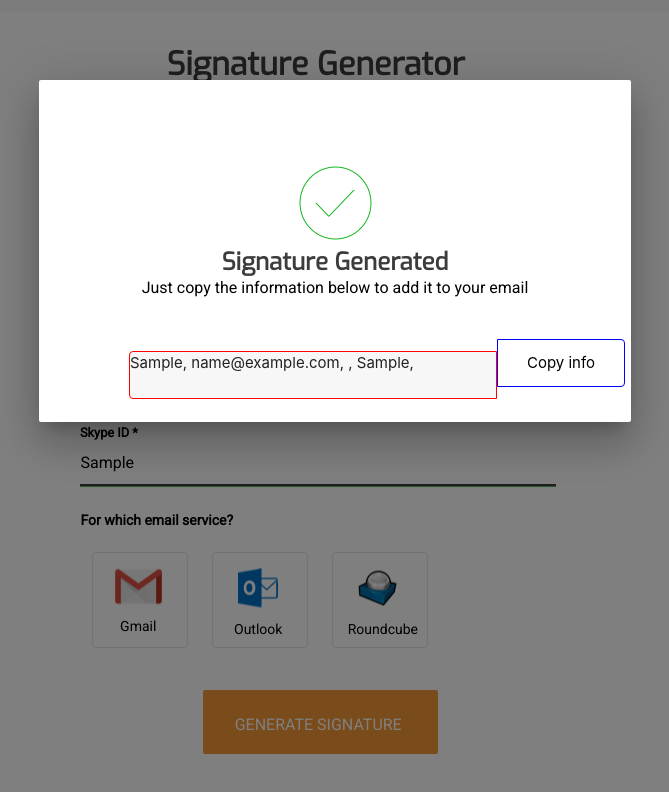
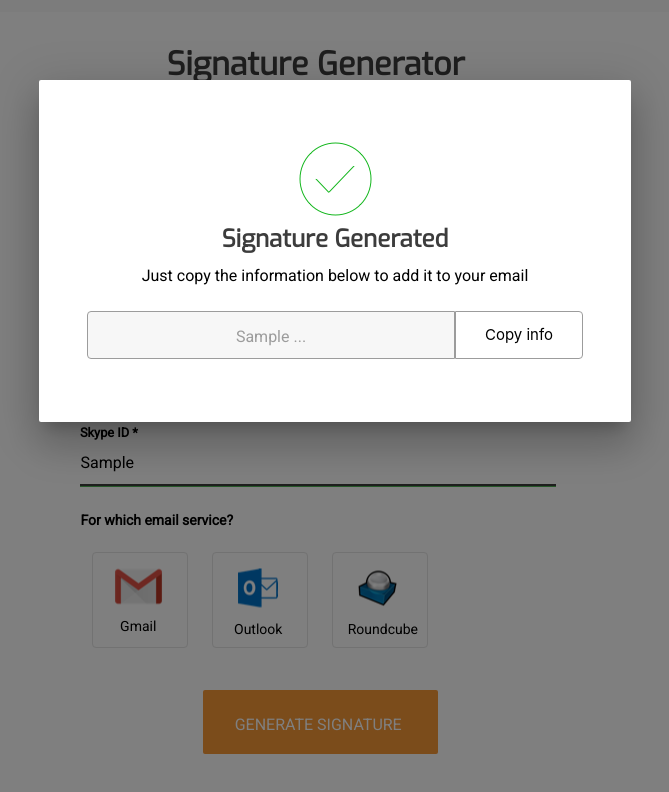
Before and after one commit to let1s3n/signature-generator, a React (Create React App) app: page / in a window 1280 px wide. Both pictures are taken after typing "Sample", "name@example.com", "Sample" into the empty fields and a click on the button "GENERATE SIGNATURE". Shown: the part 108-900 px from the top of the page, without its empty margins (305-974 px from the left). Built offline with nearby package versions, Linux system fonts and the light colour scheme.

Commit message:
improvement #9

```diff
--- a/package.json
+++ b/package.json
@@ -4,10 +4,12 @@
   "private": true,
   "dependencies": {
     "@types/jquery": "^3.3.29",
+    "common-tags": "^1.8.0",
     "jquery": "^3.3.1",
     "jquery-validation": "^1.19.0",
     "materialize-css": "^1.0.0-rc.2",
     "react": "^16.7.0",
+    "react-copy-to-clipboard": "^5.0.1",
     "react-dom": "^16.7.0",
     "react-scripts": "2.1.2"
   },
--- a/src/App.css
+++ b/src/App.css
@@ -1,7 +1,9 @@
 body {
   background-color: #f9f9f9;
 }
-
+/* img {
+  display:block;
+} */
 label {
   height: 16px;
   color: #000000;
@@ -371,11 +373,29 @@ input[type="submit" i] {
 }
 .modal-content{
   text-align:center;
-  margin-top:61.5px;
+  /* margin-top:61.5px; */
+  /* border:1px solid red; */
+
 }
-
+.modal .modal-content{
+  padding:0;
+}
+#img-confirm{
+  /* margin-top: 61.5px; */
+  display:block;
+  margin:0 auto;
+  margin-top: 61.5px;
+  /* border:1px solid blue; */
+}
+.modal .modal-footer{
+  padding:0;
+}
 .modal-footer{
   background-color:#FFFFFF !important;
+  /* border:1px solid yellow; */
+
+  margin-top:26px;
+
 }
 
 .signature-generated {
@@ -387,13 +407,16 @@ input[type="submit" i] {
 	font-weight: bold;
   line-height: 32px;
   margin:0 auto;
+  margin-top:7.5px !important;
 }
 .subtitle {
 
 	color: #000000;
 	font-family: Roboto;
 	font-size: 16px;
-	line-height: 19px;
+  line-height: 19px;
+  margin:0 auto;
+  margin-top:11px !important;
 }
 
 .footer-cage {
@@ -402,9 +425,14 @@ input[type="submit" i] {
 	border: 1px solid #9C9C9C;
 	border-radius: 4px 0 0 4px;
   background-color: #F7F7F7;
-  display: inline-block;
-  border:1px solid red;
-  text-align: left;
+  /* display: inline-block; */
+  /* border:1px solid red; */
+  text-align: center;
+  float:left;
+  margin-left:48px;
+
+
+
 }
 
 
@@ -414,6 +442,18 @@ input[type="submit" i] {
   border: 1px solid #9C9C9C;
   border-radius: 0 4px 4px 0;
   background-color: #FFFFFF;
-  display: inline-block;
-  border:1px solid blue;
+  /* display: inline-block; */
+  /* border:1px solid blue; */
+  float:left;
+
 }
+
+.footer-cage-text{
+  height: 19px;
+  width: 320px;
+  color: #9C9C9C;
+  font-family: Roboto;
+  font-size: 16px;
+  line-height: 19px;
+  margin:15px auto;
+}
--- a/src/Form.js
+++ b/src/Form.js
@@ -1,9 +1,10 @@
-import React, { useRef, useState } from "react";
+import React from "react";
 import $ from "jquery";
 import "materialize-css";
 import "materialize-css/dist/css/materialize.min.css";
 import PropTypes from "prop-types";
-
+import { CopyToClipboard } from "react-copy-to-clipboard";
+import { html } from 'common-tags';
 export default class Form extends React.Component {
   constructor(props) {
     super(props);
@@ -14,8 +15,6 @@ export default class Form extends React.Component {
       skypeId: "",
       emailService: ""
     };
-    this.handleClick = this.handleClick.bind(this);
-
   }
 
   handleSubmit = event => {
@@ -32,18 +31,8 @@ export default class Form extends React.Component {
     });
   };
 
-  handleClick(e) {
-
-  }
-
   render() {
-    const {
-      fullName,
-      position,
-      email,
-      skypeId,
-      emailService
-    } = this.state;
+    const { fullName, position, email, skypeId, emailService } = this.state;
 
     return (
       <div className="row main" /* style={{ border: "1px solid green" }} */>
@@ -191,18 +180,34 @@ export default class Form extends React.Component {
 
         <div id="modal1" className="modal">
           <div className="modal-content">
-            <img src={require("./confirmation.png")} alt="" />
+            <img id="img-confirm" src={require("./confirmation.png")} alt="" />
+
             <h2 className="signature-generated">Signature Generated</h2>
             <h4 className="subtitle">
               Just copy the information below to add it to your email
             </h4>
           </div>
           <div className="modal-footer">
-            <div className="footer-cage">{fullName}, {email}, {position}, {skypeId}, {emailService}</div>
-            <button className="footer-small-cage" onClick={this.handleClick}>Copy info</button>
+            <div className="footer-cage">
+              <div className="footer-cage-text">
+                {fullName} {position}...
+              </div>
+            </div>
+            <CopyToClipboard text={`${fullName}
+${position}
+
+
+UI Desginer
+`} >
+              <button
+                className="footer-small-cage"
+                onClick={this.handleButtonClick}
+              >
+                Copy info
+              </button>
+            </CopyToClipboard>
           </div>
         </div>
-
       </div>
     );
   }
```
Also changed, not shown: 1 other file (tests, documents, lock files or other folders).
